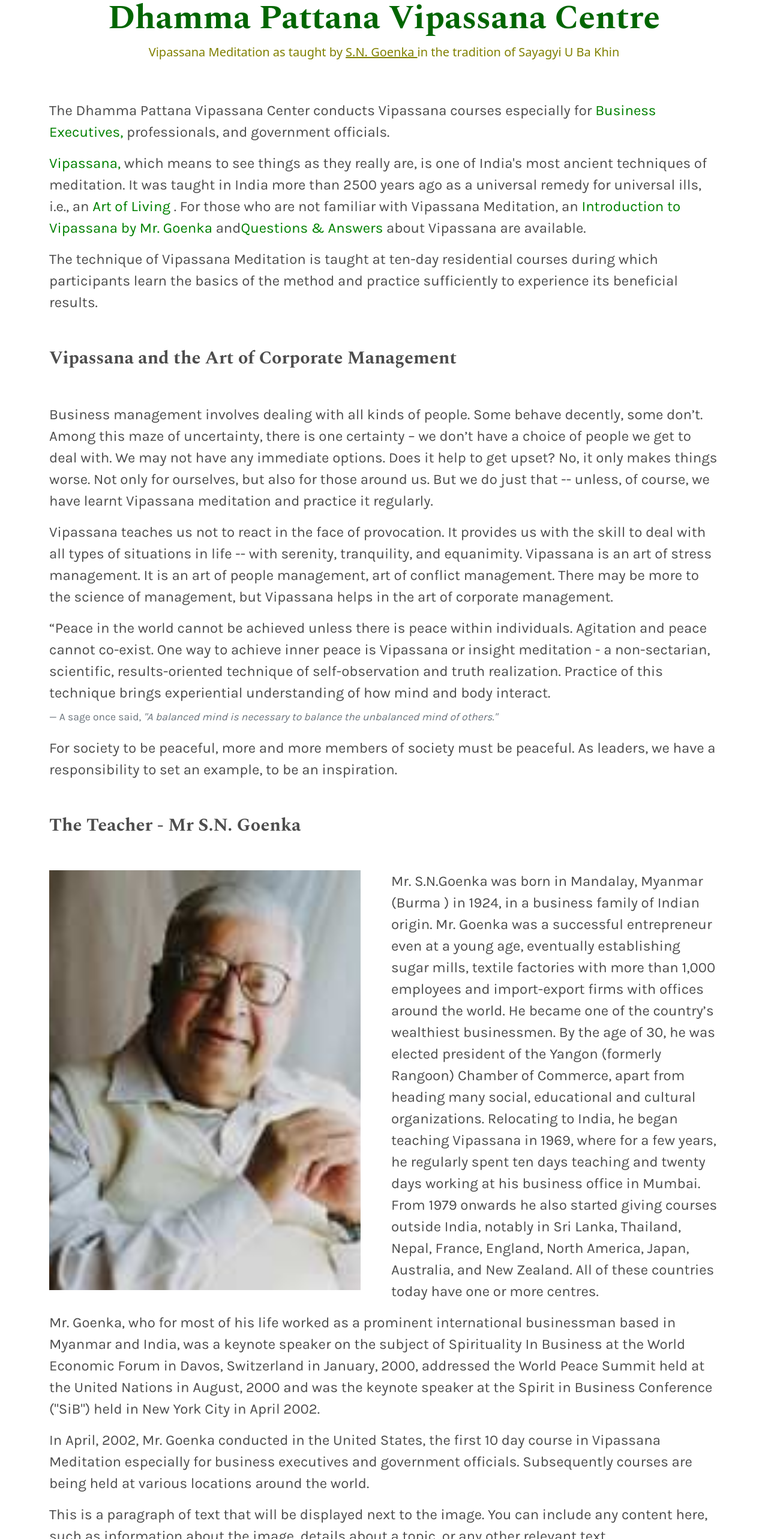
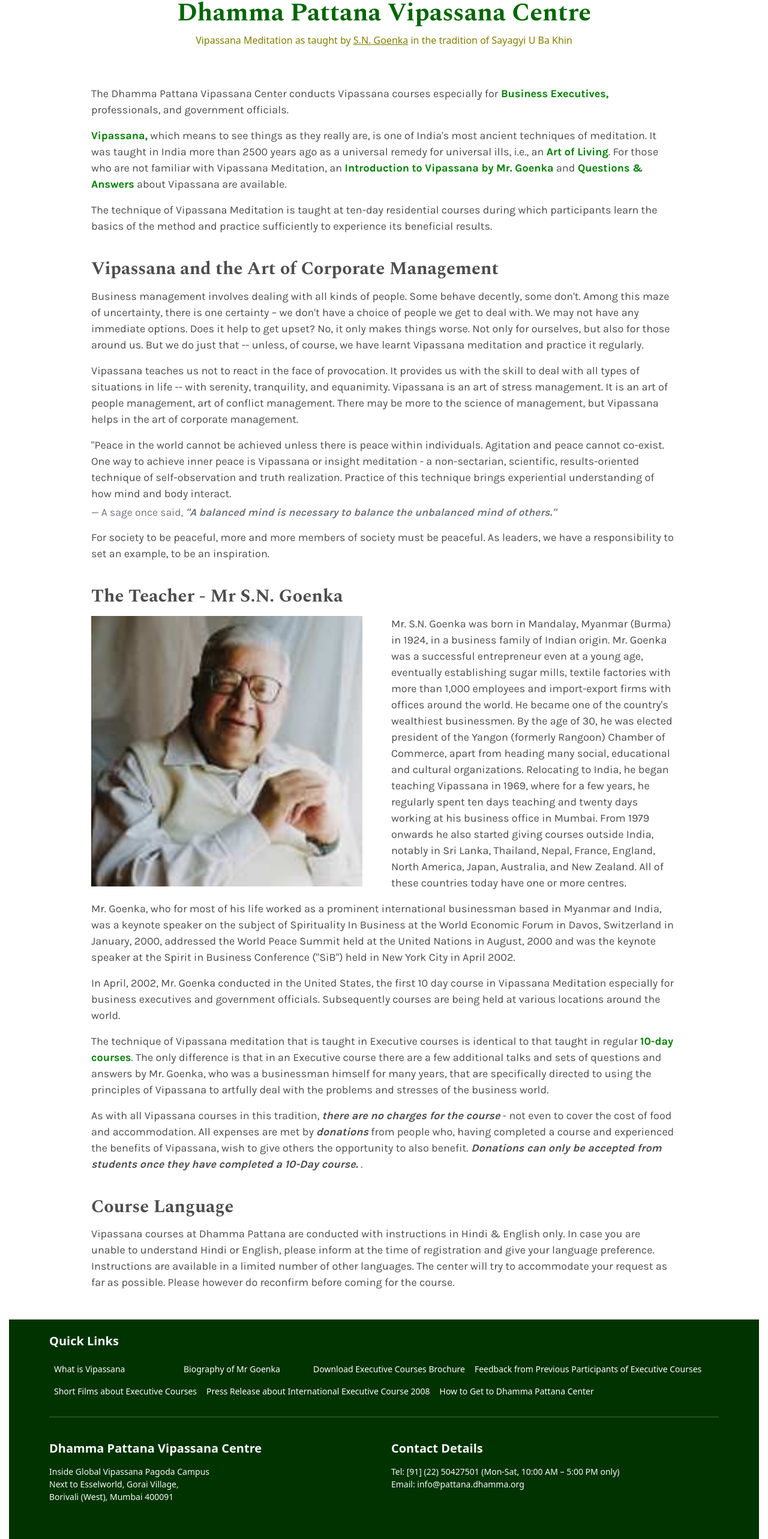
Before and after one commit to navgurukul/pattana-dhamma, a React (Create React App) app: page / in a window 1280 px wide. Shown: the part 153-2719 px from the top of the page at 60% size. Built offline with nearby package versions, Linux system fonts and the light colour scheme.

Commit message:
created home copy

```diff
--- a/public/index.html
+++ b/public/index.html
@@ -15,6 +15,7 @@
       user's mobile device or desktop. See https://developers.google.com/web/fundamentals/web-app-manifest/
     -->
     <link rel="manifest" href="%PUBLIC_URL%/manifest.json" />
+    <link href="https://cdn.jsdelivr.net/npm/bootstrap@5.3.3/dist/css/bootstrap.min.css" rel="stylesheet" integrity="sha384-QWTKZyjpPEjISv5WaRU9OFeRpok6YctnYmDr5pNlyT2bRjXh0JMhjY6hW+ALEwIH" crossorigin="anonymous">
     <!--
       Notice the use of %PUBLIC_URL% in the tags above.
       It will be replaced with the URL of the `public` folder during the build.
@@ -23,6 +24,7 @@
       Unlike "/favicon.ico" or "favicon.ico", "%PUBLIC_URL%/favicon.ico" will
       work correctly both with client-side routing and a non-root public URL.
       Learn how to configure a non-root public URL by running `npm run build`.
+
     -->
       <link href="https://fonts.googleapis.com/css2?family=Karla:wght@400;700&display=swap" rel="stylesheet">
       <link href="https://fonts.googleapis.com/css2?family=Spectral:wght@400;700&display=swap" rel="stylesheet">
@@ -41,5 +43,6 @@
       To begin the development, run `npm start` or `yarn start`.
       To create a production bundle, use `npm run build` or `yarn build`.
     -->
+    <!-- <script src="https://cdn.jsdelivr.net/npm/bootstrap@5.3.3/dist/js/bootstrap.bundle.min.js" integrity="sha384-YvpcrYf0tY3lHB60NNkmXc5s9fDVZLESaAA55NDzOxhy9GkcIdslK1eN7N6jIeHz" crossorigin="anonymous"></script> -->
   </body>
 </html>
--- a/src/App.js
+++ b/src/App.js
@@ -3,6 +3,7 @@
 import logo from './logo.svg';
 import './App.css';
 import Header from './Pages/Header/header';
+import DemoName from './Pages/dummy';
 
 import Home from './Pages/home';
 import PhotoGallery from './Pages/PhotoGallery/photogallery';
@@ -15,6 +16,7 @@
         <Route path="/" element={<Home/>} />
         <Route path="/photo-gallery" element={<PhotoGallery />} />
         {/* Add more routes here as needed */}
+      <Route path="/demo" element={<DemoName />} />
       </Routes>
     </Router>
   );
--- a/src/Pages/Footer/footer.css
+++ b/src/Pages/Footer/footer.css
@@ -1,4 +1,4 @@
-.footer{
+/* .footer{
     background-color: #003300;
 }
 .footer-container{
@@ -25,4 +25,59 @@
 }
 .footer-link:hover {
   text-decoration: underline;
+} */
+
+
+.footer {
+    background-color: #003300;
+    width: 100%;
+    margin-top: 32px;
+    margin-bottom: -10px;
+    padding: 15px 0; /* Padding for top and bottom */
 }
+
+.footer-container {
+
+    margin: 0 auto; /* Center the content */
+    padding: 0 15px; /* Padding for left and right inside container */
+    color: white;
+}
+
+.footer-heading {
+    font-size: 1.25rem;
+    font-weight: bold;
+}
+
+.footer-links {
+    display: flex;
+    justify-content: space-between;
+    flex-wrap: wrap;
+}
+
+.footer-link {
+    color: white;
+    text-decoration: none;
+    margin: 0 10px 10px 0;
+    min-width: 200px;
+}
+
+.footer-link:hover {
+    text-decoration: underline;
+}
+
+.footer-text {
+    font-size: 0.875rem;
+    line-height: 1.5;
+}
+
+.footer-divider {
+    border-color: white;
+    opacity: 0.5;
+}
+
+@media (max-width: 767.98px) {
+    .footer-links {
+        flex-direction: column;
+        align-items: flex-start;
+    }
+}
--- a/src/Pages/home/home.css
+++ b/src/Pages/home/home.css
@@ -4,13 +4,14 @@
 .custom-heading {
     font-family: 'Spectral', sans-serif;
     font-weight: 700;
-    font-size: 56px;
+    font-size: 42px;
     color: rgb(0, 102, 0);;
 
   }
 
   .subtext{
-    font-size: 20px;
+    font-size: 16px;
+    line-height: 1.5;
     color: #808000;
 
   }
@@ -20,10 +21,10 @@
   }
 
   .container {
-    display: flex;
-    justify-content: center;
-    align-items: center;
-  }
+    padding-left: 15px;
+    padding-right: 15px;
+    max-width: 1200px !important;
+}
 
   .Heading{
     font-family: 'Spectral', serif;
@@ -31,8 +32,8 @@
     font-weight: 700;
     line-height: 54.6px;
     color: #4D4D4D;
-    margin-top: 48px;
-    margin-bottom: 48px;
+    margin-top: 30px;
+    margin-bottom: 5px;
   }
   .image-section img {
       width: 95%;
@@ -49,21 +50,28 @@
 
   .para{
     font-family: 'Karla', sans-serif;
-    font-size: 24px;
+    font-size: 18px;
     font-weight: 500;
     color: #4D4D4D;
-    line-height: 36px;
+    line-height: 1.5em;
   }
   .link{
     text-decoration: none;
     color: green;
+    font-weight: bold;
+
   }
+  .link:hover {
+    text-decoration: underline;
+}
 
 
   .link:hover,
   .link1:hover {
       color: rgb(0, 102, 0);;
   }
+
+
 
   @media (max-width: 768px) {
     .topspacing{
--- a/src/Pages/home/index.js
+++ b/src/Pages/home/index.js
@@ -1,83 +1,198 @@
-import React from 'react';
-import './home.css';
-import img from "./Mr S.N. Goenka.jpg"
-import Footer from '../Footer/footer';
+import React from "react";
+import "./home.css";
+import img from "./Mr S.N. Goenka.jpg";
+import Footer from "../Footer/footer";
 
 const Home = () => {
   return (
     <>
-        <div className="container" >
+      <div className="container" style={{ maxWidth: "1200px" }}>
         <div className="row justify-content-center">
-                <div className="col-12 col-md-10 col-lg-12 col-xl-12 text-center mt-4">
+          <div className="col-12 col-lg-10 col-xl-12 text-center mt-4">
             <h3 className="custom-heading">Dhamma Pattana Vipassana Centre</h3>
-                    <p className="subtext mt-2">Vipassana Meditation as taught by  <a href="https://www.dhamma.org/en/about/goenka" className="link1"> S.N. Goenka </a> in the tradition of Sayagyi U Ba Khin</p>
+            <p className="subtext mt-2">
+              Vipassana Meditation as taught by{" "}
+              <a
+                href="https://www.dhamma.org/en/about/goenka"
+                className="link1"
+              >
+                S.N. Goenka
+              </a>{" "}
+              in the tradition of Sayagyi U Ba Khin
+            </p>
           </div>
-                <div className="container-lg topspacing">
-                    <p className='para'>
-                        The Dhamma Pattana Vipassana Center conducts Vipassana courses especially for
-                        <a href="#Business" className="link"> Business Executives,</a> professionals, and government officials.
+          <div className="col-12 col-lg-8 col-xl-10 topspacing">
+            <p className="para">
+              The Dhamma Pattana Vipassana Center conducts Vipassana courses
+              especially for
+              <a href="#Business" className="link">
+                {" "}
+                Business Executives,
+              </a>{" "}
+              professionals, and government officials.
             </p>
-                    <p className='para'>
-                        <a href="https://www.dhamma.org/en/about/vipassana" className="link">Vipassana,</a> which means to see things as they really are, is one of India's most ancient techniques of meditation. It was taught in India more than 2500 years ago as a universal remedy for universal ills, i.e., an
-                        <a href="https://www.dhamma.org/en/about/art" className="link"> Art of Living </a>. For those who are not familiar with Vipassana Meditation, an
-                        <a href="https://video.server.dhamma.org/video/intro/vintro.html" className="link"> Introduction to Vipassana by Mr. Goenka</a> and
-                        <a href="https://www.dhamma.org/en/about/qanda" className="link">Questions & Answers</a> about Vipassana are available.
+            <p className="para">
+              <a
+                href="https://www.dhamma.org/en/about/vipassana"
+                className="link"
+              >
+                Vipassana,
+              </a>{" "}
+              which means to see things as they really are, is one of India's
+              most ancient techniques of meditation. It was taught in India more
+              than 2500 years ago as a universal remedy for universal ills,
+              i.e., an
+              <a href="https://www.dhamma.org/en/about/art" className="link">
+                {" "}
+                Art of Living
+              </a>
+              . For those who are not familiar with Vipassana Meditation, an
+              <a
+                href="https://video.server.dhamma.org/video/intro/vintro.html"
+                className="link"
+              >
+                {" "}
+                Introduction to Vipassana by Mr. Goenka
+              </a>{" "}
+              and
+              <a href="https://www.dhamma.org/en/about/qanda" className="link">
+                {" "}
+                Questions & Answers
+              </a>{" "}
+              about Vipassana are available.
             </p>
-                    <p className='para ' >
-                        The technique of Vipassana Meditation is taught at ten-day residential courses during which participants learn the basics of the method and practice sufficiently to experience its beneficial results.
+            <p className="para">
+              The technique of Vipassana Meditation is taught at ten-day
+              residential courses during which participants learn the basics of
+              the method and practice sufficiently to experience its beneficial
+              results.
             </p>
-                    <h2 className="Heading">Vipassana and the Art of Corporate Management</h2>
-                    <p className='para'>
-                        Business management involves dealing with all kinds of people. Some behave decently, some don’t. Among this maze of uncertainty, there is one certainty – we don’t have a choice of people we get to deal with. We may not have any immediate options. Does it help to get upset? No, it only makes things worse. Not only for ourselves, but also for those around us. But we do just that -- unless, of course, we have learnt Vipassana meditation and practice it regularly.
+            <h2 className="Heading">
+              Vipassana and the Art of Corporate Management
+            </h2>
+            <p className="para">
+              Business management involves dealing with all kinds of people.
+              Some behave decently, some don't. Among this maze of uncertainty,
+              there is one certainty – we don't have a choice of people we get
+              to deal with. We may not have any immediate options. Does it help
+              to get upset? No, it only makes things worse. Not only for
+              ourselves, but also for those around us. But we do just that --
+              unless, of course, we have learnt Vipassana meditation and
+              practice it regularly.
             </p>
-                    <p className='para'>
-                        Vipassana teaches us not to react in the face of provocation. It provides us with the skill to deal with all types of situations in life -- with serenity, tranquility, and equanimity. Vipassana is an art of stress management. It is an art of people management, art of conflict management. There may be more to the science of management, but Vipassana helps in the art of corporate management.
+            <p className="para">
+              Vipassana teaches us not to react in the face of provocation. It
+              provides us with the skill to deal with all types of situations in
+              life -- with serenity, tranquility, and equanimity. Vipassana is
+              an art of stress management. It is an art of people management,
+              art of conflict management. There may be more to the science of
+              management, but Vipassana helps in the art of corporate
+              management.
             </p>
             <blockquote className="blockquote">
-                        <p className="mb-0 para">“Peace in the world cannot be achieved unless there is peace within individuals. Agitation and peace cannot co-exist. One way to achieve inner peace is Vipassana or insight meditation - a non-sectarian, scientific, results-oriented technique of self-observation and truth realization. Practice of this technique brings experiential understanding of how mind and body interact.</p>
-                        <footer className="blockquote-footer para mt-1">A sage once said, <cite title="Source Title">"A balanced mind is necessary to balance the unbalanced mind of others."</cite></footer>
+              <p className="mb-0 para">
+                "Peace in the world cannot be achieved unless there is peace
+                within individuals. Agitation and peace cannot co-exist. One way
+                to achieve inner peace is Vipassana or insight meditation - a
+                non-sectarian, scientific, results-oriented technique of
+                self-observation and truth realization. Practice of this
+                technique brings experiential understanding of how mind and body
+                interact.
+              </p>
+              <footer className="blockquote-footer para mt-1">
+                A sage once said,{" "}
+                <span className="bold-italic-black">
+                  <strong>
+                    <em>
+                    "A balanced mind is necessary to balance the unbalanced mind of others."
+                    </em>
+                  </strong>
+                </span>
+              </footer>
             </blockquote>
-                    <p className='para'>
-                        For society to be peaceful, more and more members of society must be peaceful. As leaders, we have a responsibility to set an example, to be an inspiration.
+            <p className="para">
+              For society to be peaceful, more and more members of society must
+              be peaceful. As leaders, we have a responsibility to set an
+              example, to be an inspiration.
             </p>
             <h2 className="Heading">The Teacher - Mr S.N. Goenka</h2>
-                    <div class="row ">
-                        <div class="col-lg-6 image-section">
-                            <img src={img} alt="Placeholder Image" />
+            <div className="row">
+              <div className="col-lg-6 image-section">
+                <img src={img} alt="Mr S.N. Goenka" />
               </div>
-
-                        <div class="col-lg-6">
-                            <p  className='para'>
-                                Mr. S.N.Goenka was born in Mandalay, Myanmar (Burma ) in 1924, in a business family of Indian origin. Mr. Goenka was a successful entrepreneur even at a young age, eventually establishing sugar mills, textile factories with more than 1,000 employees and import-export firms with offices around the world. He became one of the country’s wealthiest businessmen. By the age of 30, he was elected president of the Yangon (formerly Rangoon) Chamber of Commerce, apart from heading many social, educational and cultural organizations. Relocating to India, he began teaching Vipassana in 1969, where for a few years, he regularly spent ten days teaching and twenty days working at his business office in Mumbai. From 1979 onwards he also started giving courses outside India, notably in Sri Lanka, Thailand, Nepal, France, England, North America, Japan, Australia, and New Zealand. All of these countries today have one or more centres.
+              <div className="col-lg-6">
+                <p className="para">
+                  Mr. S.N. Goenka was born in Mandalay, Myanmar (Burma) in 1924,
+                  in a business family of Indian origin. Mr. Goenka was a
+                  successful entrepreneur even at a young age, eventually
+                  establishing sugar mills, textile factories with more than
+                  1,000 employees and import-export firms with offices around
+                  the world. He became one of the country's wealthiest
+                  businessmen. By the age of 30, he was elected president of the
+                  Yangon (formerly Rangoon) Chamber of Commerce, apart from
+                  heading many social, educational and cultural organizations.
+                  Relocating to India, he began teaching Vipassana in 1969,
+                  where for a few years, he regularly spent ten days teaching
+                  and twenty days working at his business office in Mumbai. From
+                  1979 onwards he also started giving courses outside India,
+                  notably in Sri Lanka, Thailand, Nepal, France, England, North
+                  America, Japan, Australia, and New Zealand. All of these
+                  countries today have one or more centres.
                 </p>
               </div>
             </div>
-                    <p  className='para'>
-                        Mr. Goenka, who for most of his life worked as a prominent international businessman based in Myanmar and India, was a keynote speaker on the subject of Spirituality In Business at the World Economic Forum in Davos, Switzerland in January, 2000, addressed the World Peace Summit held at the United Nations in August, 2000 and was the keynote speaker at the Spirit in Business Conference ("SiB") held in New York City in April 2002.
+            <p className="para">
+              Mr. Goenka, who for most of his life worked as a prominent
+              international businessman based in Myanmar and India, was a
+              keynote speaker on the subject of Spirituality In Business at the
+              World Economic Forum in Davos, Switzerland in January, 2000,
+              addressed the World Peace Summit held at the United Nations in
+              August, 2000 and was the keynote speaker at the Spirit in Business
+              Conference ("SiB") held in New York City in April 2002.
             </p>
-                        <p  className='para'>
-                        In April, 2002, Mr. Goenka conducted in the United States, the first 10 day course in Vipassana Meditation especially for business executives and government officials. Subsequently courses are being held at various locations around the world.
+            <p className="para">
+              In April, 2002, Mr. Goenka conducted in the United States, the
+              first 10 day course in Vipassana Meditation especially for
+              business executives and government officials. Subsequently courses
+              are being held at various locations around the world.
             </p>
-                    <p className='para'>
-                        This is a paragraph of text that will be displayed next to the image. You can include any content here, such as information about the image, details about a topic, or any other relevant text.
+            <p className="para">
+              The technique of Vipassana meditation that is taught in Executive
+              courses is identical to that taught in regular{" "}
+              <a href="https://www.dhamma.org/en-US/index" className="link">
+                10-day courses
+              </a>
+              . The only difference is that in an Executive course there are a
+              few additional talks and sets of questions and answers by Mr.
+              Goenka, who was a businessman himself for many years, that are
+              specifically directed to using the principles of Vipassana to
+              artfully deal with the problems and stresses of the business
+              world.
             </p>
-                    <p className='para'>
-                        The technique of Vipassana meditation that is taught in Executive courses is identical to that taught in regular  <a href="https://www.dhamma.org/en-US/index" className="link">10-day courses </a>. The only difference is that in an Executive course there are a few additional talks and sets of questions and answers by Mr. Goenka, who was a businessman himself for many years, that are specifically directed to using the principles of Vipassana to artfully deal with the problems and stresses of the business world.
-                    </p>
-                    <p className='para'>
-                        As with all Vipassana courses in this tradition, there are no charges for the course - not even to cover the cost of food and accommodation. All expenses are met by donations from people who, having completed a course and experienced the benefits of Vipassana, wish to give others the opportunity to also benefit. Donations can only be accepted from students once they have completed a 10-Day course.
+            <p className="para">
+              As with all Vipassana courses in this tradition, <strong><em>there are no charges for the course</em></strong>  - not even to cover the cost of food and
+              accommodation. All expenses are met by <strong><em>donations</em></strong>   from people who,
+              having completed a course and experienced the benefits of
+              Vipassana, wish to give others the opportunity to also benefit.
+              <strong><em>  Donations can only be accepted from students once they have
+              completed a 10-Day course. </em></strong> .
+
             </p>
             <h2 className="Heading">Course Language</h2>
-                    <p className='para'>
-                        Vipassana courses at Dhamma Pattana are conducted with instructions in Hindi & English only. In case you are unable to understand Hindi or English, please inform at the time of registration and give your language preference. Instructions are available in a limited number of other languages. The center will try to accommodate your request as far as possible. Please however do reconfirm before coming for the course.
+            <p className="para">
+              Vipassana courses at Dhamma Pattana are conducted with
+              instructions in Hindi & English only. In case you are unable to
+              understand Hindi or English, please inform at the time of
+              registration and give your language preference. Instructions are
+              available in a limited number of other languages. The center will
+              try to accommodate your request as far as possible. Please however
+              do reconfirm before coming for the course.
             </p>
           </div>
         </div>
-
       </div>
       <Footer />
     </>
-
   );
 };
 
```
Also changed, not shown: src/Pages/Footer/footer.js (+79 -0 lines), src/Pages/dummy.js (added, +18 -0 lines). Lines whose indentation alone changed are shown as unchanged.
